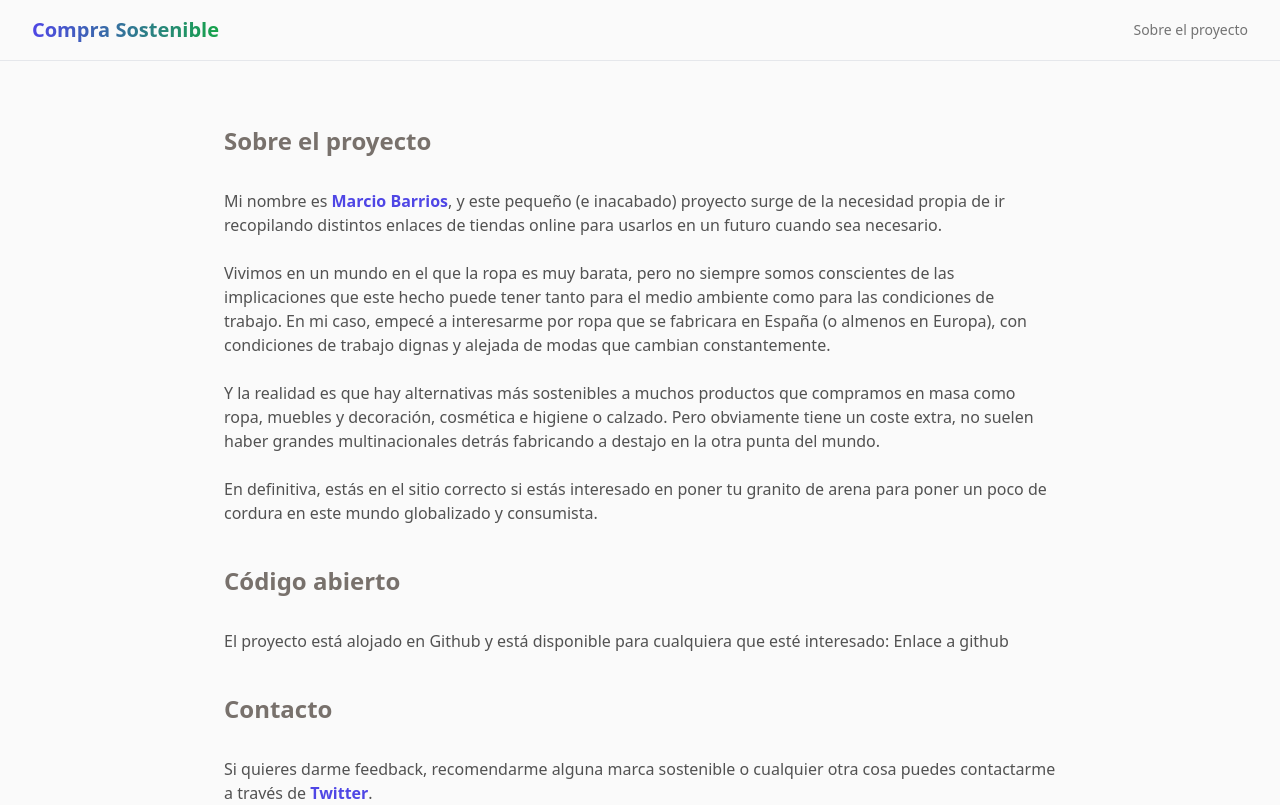
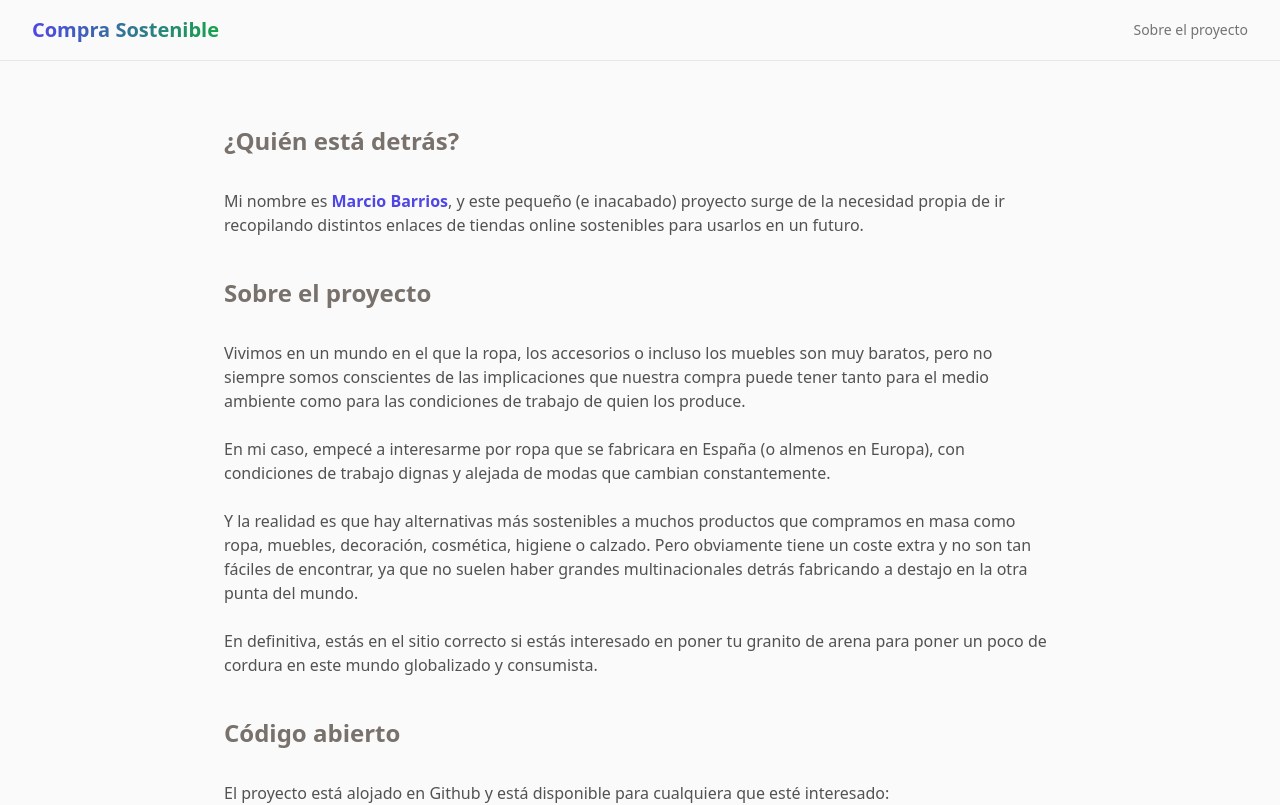
Before and after one commit to marciobarrios/comprasostenible, a Next.js app: page /about in a window 1280 px wide. Shown: the top 805 px of the page. Built offline with nearby package versions, Linux system fonts and the light colour scheme.

Commit message:
Update about page

```diff
--- a/pages/about.tsx
+++ b/pages/about.tsx
@@ -4,7 +4,7 @@
 export default function About() {
   return (
     <Layout>
-      <Title className="mb-4">Sobre el proyecto</Title>
+      <Title className="mb-4">¿Quién está detrás?</Title>
       <p>
         Mi nombre es{" "}
         <a
@@ -14,22 +14,28 @@
           Marcio Barrios
         </a>
         , y este pequeño (e inacabado) proyecto surge de la necesidad propia de
-        ir recopilando distintos enlaces de tiendas online para usarlos en un
-        futuro cuando sea necesario.
+        ir recopilando distintos enlaces de tiendas online sostenibles para
+        usarlos en un futuro.
+      </p>
+
+      <Title className="mt-10 mb-4">Sobre el proyecto</Title>
+      <p className="mt-6">
+        Vivimos en un mundo en el que la ropa, los accesorios o incluso los
+        muebles son muy baratos, pero no siempre somos conscientes de las
+        implicaciones que nuestra compra puede tener tanto para el medio
+        ambiente como para las condiciones de trabajo de quien los produce.
       </p>
       <p className="mt-6">
-        Vivimos en un mundo en el que la ropa es muy barata, pero no siempre
-        somos conscientes de las implicaciones que este hecho puede tener tanto
-        para el medio ambiente como para las condiciones de trabajo. En mi caso,
-        empecé a interesarme por ropa que se fabricara en España (o almenos en
-        Europa), con condiciones de trabajo dignas y alejada de modas que
-        cambian constantemente.
+        En mi caso, empecé a interesarme por ropa que se fabricara en España (o
+        almenos en Europa), con condiciones de trabajo dignas y alejada de modas
+        que cambian constantemente.
       </p>
       <p className="mt-6">
         Y la realidad es que hay alternativas más sostenibles a muchos productos
-        que compramos en masa como ropa, muebles y decoración, cosmética e higiene o
-        calzado. Pero obviamente tiene un coste extra, no suelen haber grandes
-        multinacionales detrás fabricando a destajo en la otra punta del mundo.
+        que compramos en masa como ropa, muebles, decoración, cosmética, higiene
+        o calzado. Pero obviamente tiene un coste extra y no son tan fáciles de
+        encontrar, ya que no suelen haber grandes multinacionales detrás
+        fabricando a destajo en la otra punta del mundo.
       </p>
       <p className="mt-6">
         En definitiva, estás en el sitio correcto si estás interesado en poner
@@ -40,13 +46,19 @@
       <Title className="mt-10 mb-4">Código abierto</Title>
       <p>
         El proyecto está alojado en Github y está disponible para cualquiera que
-        esté interesado: Enlace a github
+        esté interesado:{" "}
+        <a
+          href="https://github.com/marciobarrios/comprasostenible"
+          className="text-indigo-600 hover:text-stone-600 font-semibold"
+        >
+          https://github.com/marciobarrios/comprasostenible
+        </a>
       </p>
 
       <Title className="mt-10 mb-4">Contacto</Title>
       <p>
         Si quieres darme feedback, recomendarme alguna marca sostenible o
-        cualquier otra cosa puedes contactarme a través de{" "}
+        cualquier otra cosa puedes contactarme en{" "}
         <a
           href="http://twitter.com/marciobarrios"
           className="text-indigo-600 hover:text-stone-600 font-semibold"
```
